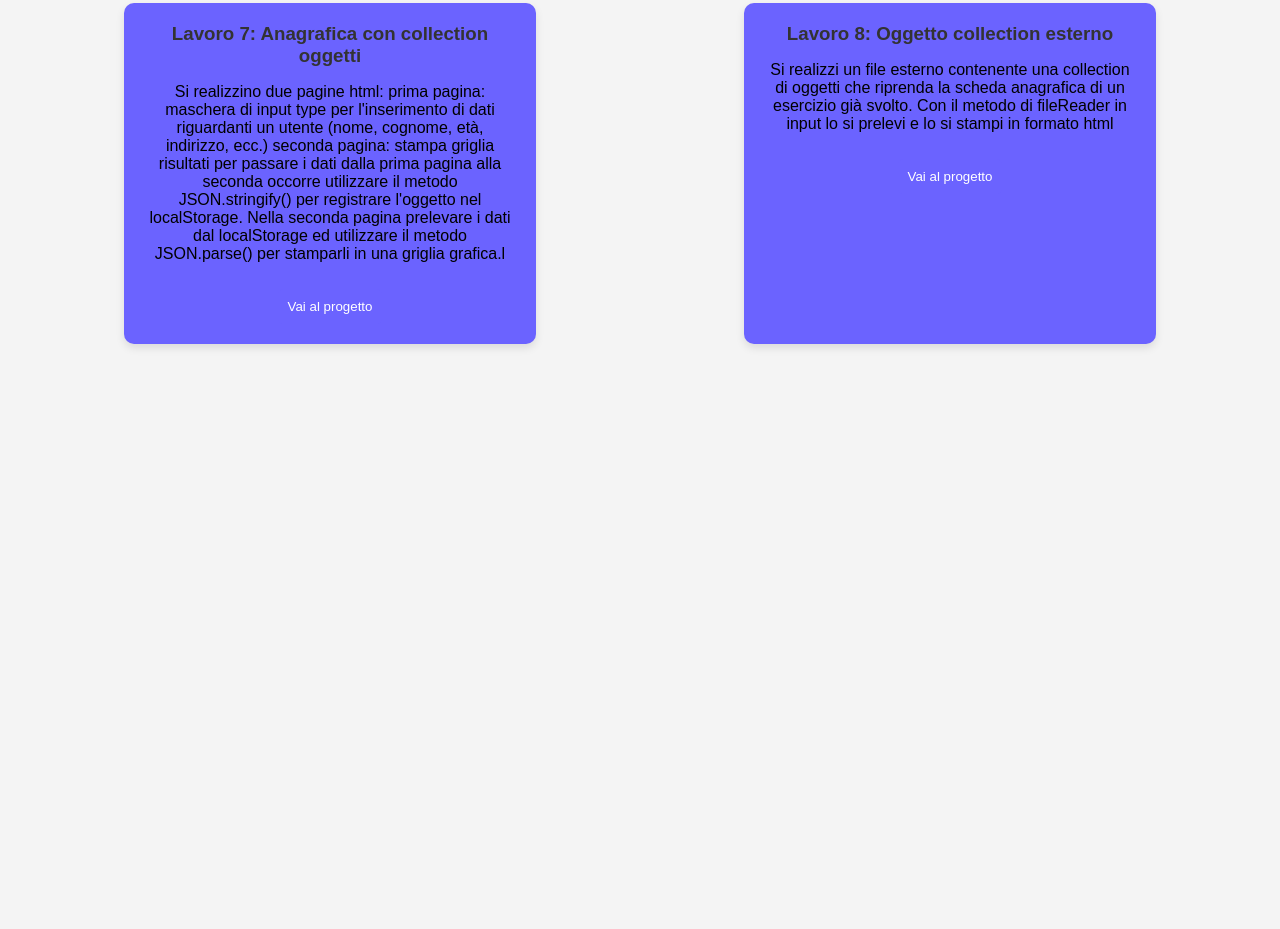
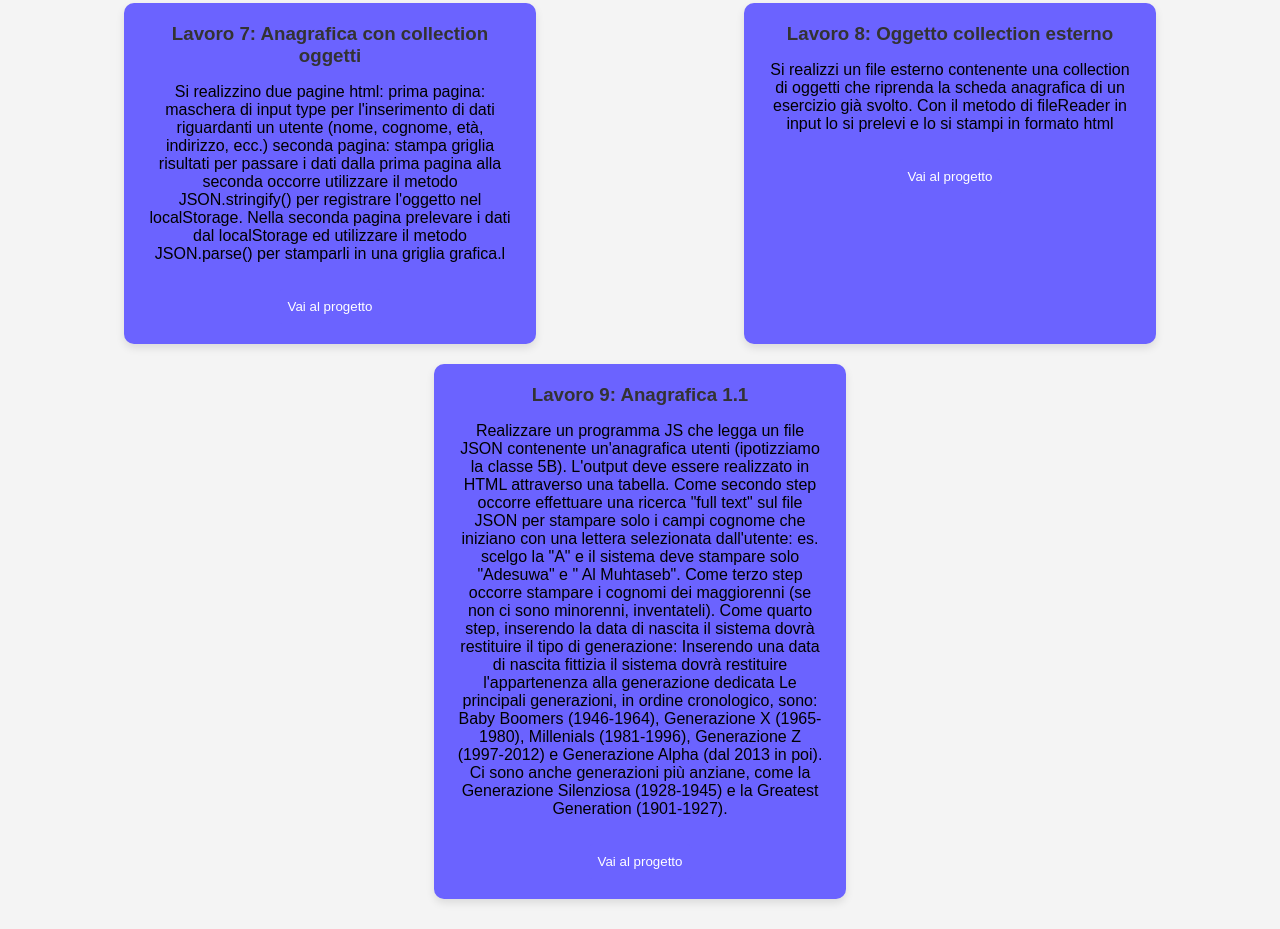
Before and after one commit to lucametre/tps, a plain HTML site: page index.html in a window 1280 px wide. Shown: the part 1120-2049 px from the top of the page. Before the commit the page ends 1494 px from the top, so only its background shows below. Drawn offline with Linux system fonts and the light colour scheme.

Commit message:
Update index.html

```diff
--- a/index.html
+++ b/index.html
@@ -127,6 +127,18 @@ Nella seconda pagina prelevare i dati dal localStorage ed utilizzare il metodo J
 Con il metodo di fileReader in input lo si prelevi e lo si stampi in formato html</p>
             <button onclick="window.location.href='Oggettocollectionesterno.html'">Vai al progetto</button>
         </div>
+        <div class="project">
+            <h3>Lavoro 9: Anagrafica 1.1</h3>
+            <p>Realizzare un programma JS che legga un file JSON contenente un'anagrafica utenti (ipotizziamo la classe 5B).
+L'output deve essere realizzato in HTML attraverso una tabella.
+Come secondo step occorre effettuare una ricerca "full text" sul file JSON per stampare solo i campi cognome che iniziano con una lettera selezionata dall'utente: es. scelgo la "A" e il sistema deve stampare solo "Adesuwa" e " Al Muhtaseb".
+Come terzo step occorre stampare i cognomi dei maggiorenni (se non ci sono minorenni, inventateli).
+Come quarto step, inserendo la data di nascita il sistema dovrà restituire il tipo di generazione:
+
+Inserendo una data di nascita fittizia il sistema dovrà restituire l'appartenenza alla generazione dedicata
+Le principali generazioni, in ordine cronologico, sono: Baby Boomers  (1946-1964), Generazione X  (1965-1980), Millenials  (1981-1996), Generazione Z (1997-2012) e  Generazione Alpha (dal 2013 in poi). Ci sono anche generazioni più anziane, come la Generazione Silenziosa (1928-1945) e la Greatest Generation (1901-1927).</p>
+            <button onclick="window.location.href='Anagrafia 1.1.html'">Vai al progetto</button>
+        </div>
     </section>
 
 </body>
```
